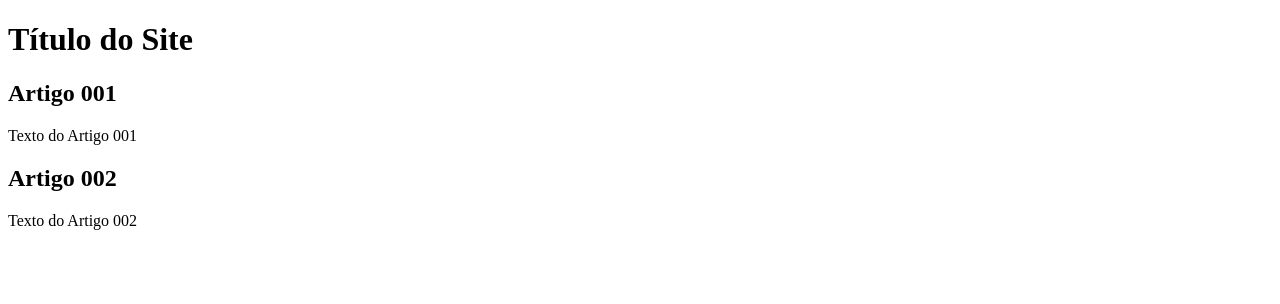
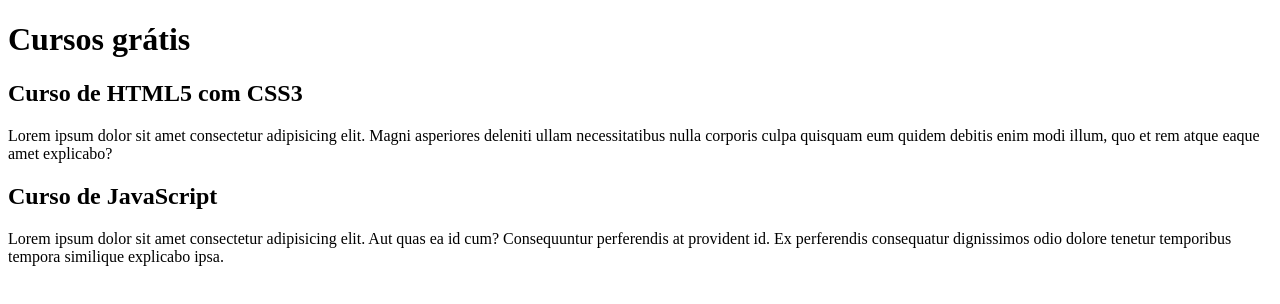
Before and after one commit to tiagodan777/projeto-site, a plain HTML site: page index.html in a window 1280 px wide. Drawn offline with Linux system fonts and the light colour scheme.

Commit message:
comecei a escrever o conteúdo

```diff
--- a/index.html
+++ b/index.html
@@ -8,15 +8,15 @@
 <body>
     <main>
         <header>
-            <h1>Título do Site</h1>
+            <h1>Cursos grátis</h1>
         </header>
         <article>
-            <h2>Artigo 001</h2>
-            <p>Texto do Artigo 001</p>
+            <h2>Curso de HTML5 com CSS3</h2>
+            <p>Lorem ipsum dolor sit amet consectetur adipisicing elit. Magni asperiores deleniti ullam necessitatibus nulla corporis culpa quisquam eum quidem debitis enim modi illum, quo et rem atque eaque amet explicabo?</p>
         </article>
         <article>
-            <h2>Artigo 002</h2>
-            <p>Texto do Artigo 002</p>
+            <h2>Curso de JavaScript</h2>
+            <p>Lorem ipsum dolor sit amet consectetur adipisicing elit. Aut quas ea id cum? Consequuntur perferendis at provident id. Ex perferendis consequatur dignissimos odio dolore tenetur temporibus tempora similique explicabo ipsa.</p>
         </article>
     </main>
 </body>
```
